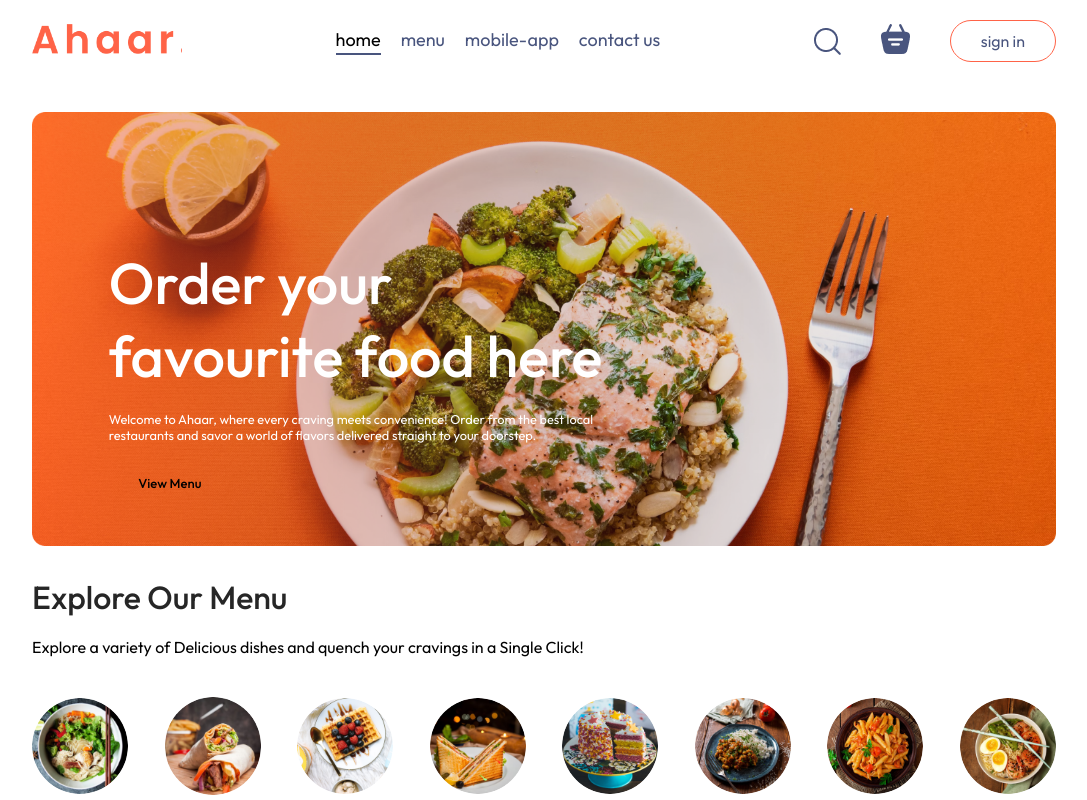
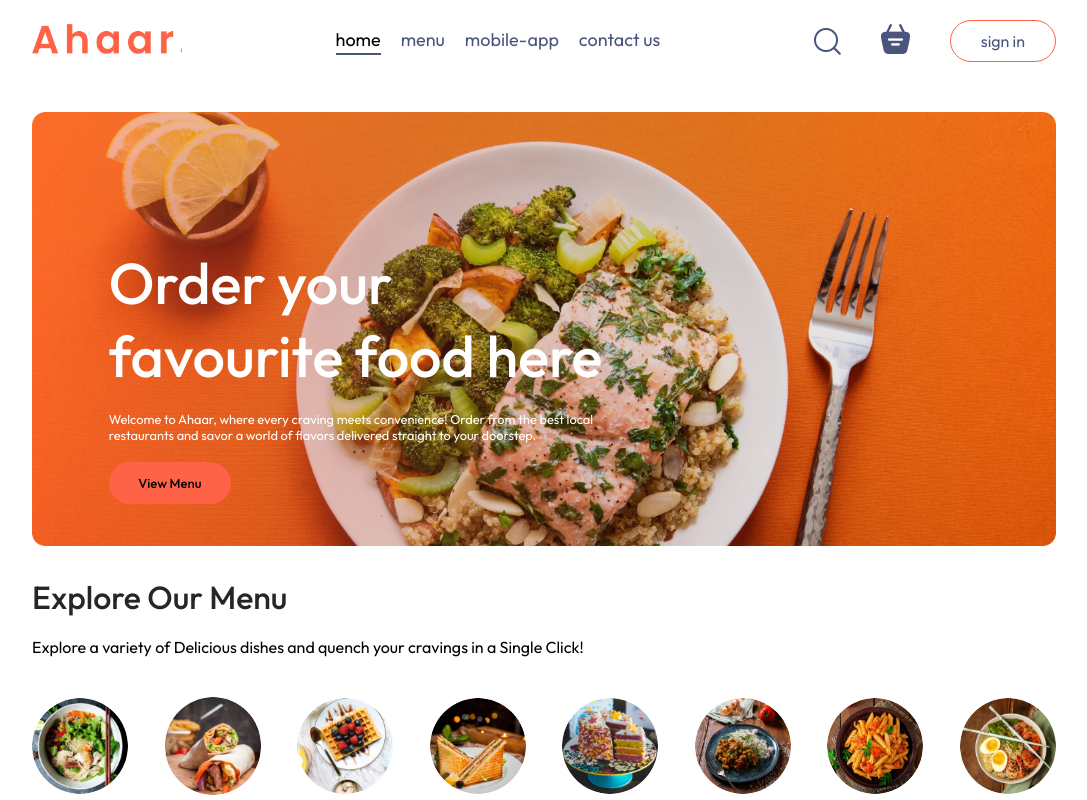
Before and after one commit to Shivang74/Ahaar, a React (Vite) app: page / in a window 1280 px wide. In both pictures the pointer is over the button "View Menu". Shown: the top 800 px of the page, without its empty margins (96-1183 px from the left). Built offline with nearby package versions, Linux system fonts and the light colour scheme.

Commit message:
Update Header.css

```diff
--- a/src/components/Header/Header.css
+++ b/src/components/Header/Header.css
@@ -27,21 +27,18 @@
 }
 .header-contents button {
     border: none;
+    cursor: pointer;
     color: #747474;
     border-radius: 50px;
     font-weight: 500;
     padding: 1vw 2.3vw;
     background-color: white;
     font-size: max(1vw,13px);
+    transition: .3s;
 }
 .header-contents button:hover {
-    cursor: pointer;
-    color: #000000;
-    border-radius: 50px;
-    font-weight: 500;
-    padding: 1vw 2.3vw;
-    background-color: transparent;
-    font-size: max(1vw,13px);
+    background-color: tomato;
+    color: black;
 }
 @media (max-width: 1050px) {
 
```
